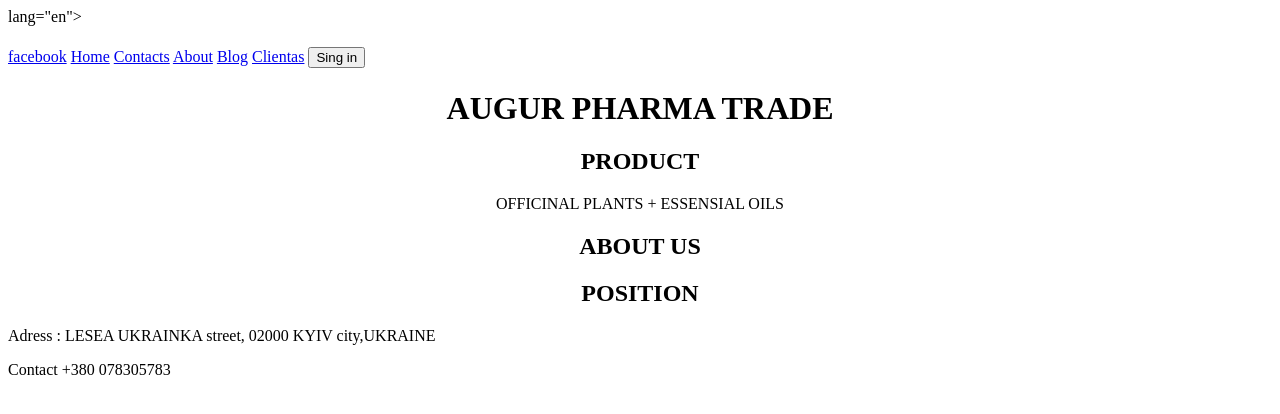
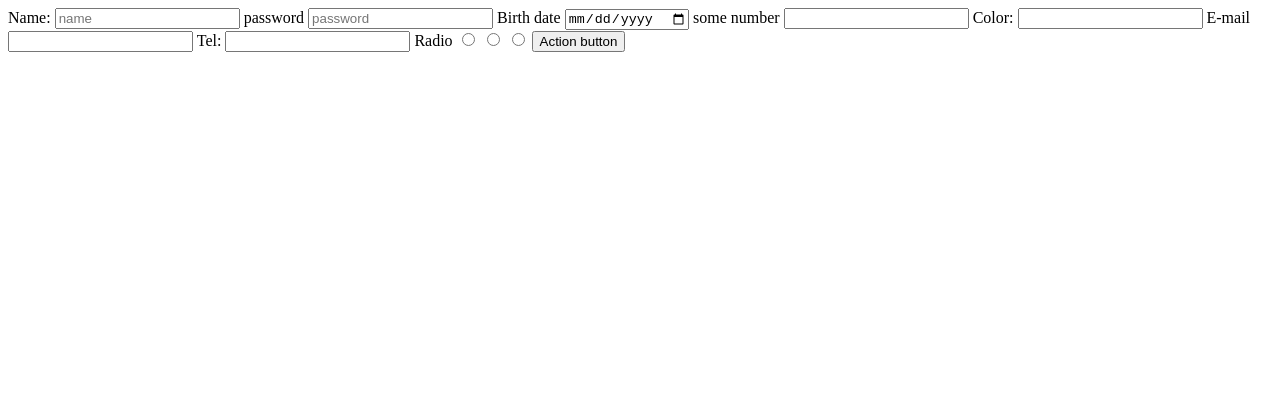
Before and after one commit to Svetlanagrosu/VISUALSTUDIOCODEDEMO, a plain HTML site: page index.html in a window 1280 px wide. Drawn offline with Linux system fonts and the light colour scheme.

Commit message:
second commit

```diff
--- a/index.html
+++ b/index.html
@@ -1,35 +1,41 @@
 <!DOCTYPE html>
-</html>lang="en">
+<html lang="en">
 <head>
-    <title>My First Web Page</title>
-    <meta charset="UTF-8">
-    <meta name="viewport" content="width=device-width, initial-scale=1.0">
-    <meta name="description" content="My First Web Page">
-    <title>Document</title>
+  <meta charset="UTF-8">
+  <meta name="viewport" content="width=device-width, initial-scale=1.0">
+  <title>Document</title>
 </head>
-<h1></h1>
 <body>
- <header >
-    <nav>
-        <a href="https://www.facebook.com/"target="_blank">facebook</a>
-        <a href="https://www.facebook.com/"target="_blank">Home</a>
-        <a href="https://www.facebook.com/"target="_blank">Contacts</a>
-        <a href="https://www.facebook.com/"target="_blank">About</a>
-        <a href="https://www.facebook.com/"target="_blank">Blog</a>
-        <a href="https://www.facebook.com/"target="_blank">Clientas</a>
-        <button>Sing in</button>
-    </nav>
- </header>
-  <main>
-    <h1 style="text-align: center;">AUGUR PHARMA TRADE</h1>
-    <h2 style="text-align: center;">PRODUCT</h2>
-    <P style="text-align:center;">OFFICINAL PLANTS + ESSENSIAL OILS</P>
-    <h2 style="text-align: center;">ABOUT US</h2>
-    <h2 style="text-align: center;">POSITION</h2>
-  </main>
-  <footer>
-    <p> Adress : LESEA UKRAINKA  street, 02000 KYIV city,UKRAINE</p>
-    <p>Contact +380 078305783</p>
-  </footer>
+  <form>
+    <label for="name">Name:</label>
+    <input id="name" placeholder="name"/>
+
+    <label for="password">password</label>
+    <input tipe="password" placeholder="password" />
+
+    <label for="date">Birth date</label>
+    <input id="date" type="date" />
+
+    <label for="number">some number</label>
+    <input tipe="number" min="3"  max="13"/>
+
+    <label for="color">Color:</label>
+    <input tipe="color" id="color"/>
+
+    <label for="email">E-mail</label>
+    <input id="email" type="email"/>
+
+    <Label for="tel">Tel:</Label>
+    <Input id="tel" type="tel"/>
+
+    <label for="radio">Radio</label>
+    <input id="radio" type="radio"/>
+    <input id="radio1" type="radio"/>
+    <input id="radio2" type="radio"/>
+
+    <button type="submit">Action button</button>
+
+  </form>
+
 </body>
 </html>
```
